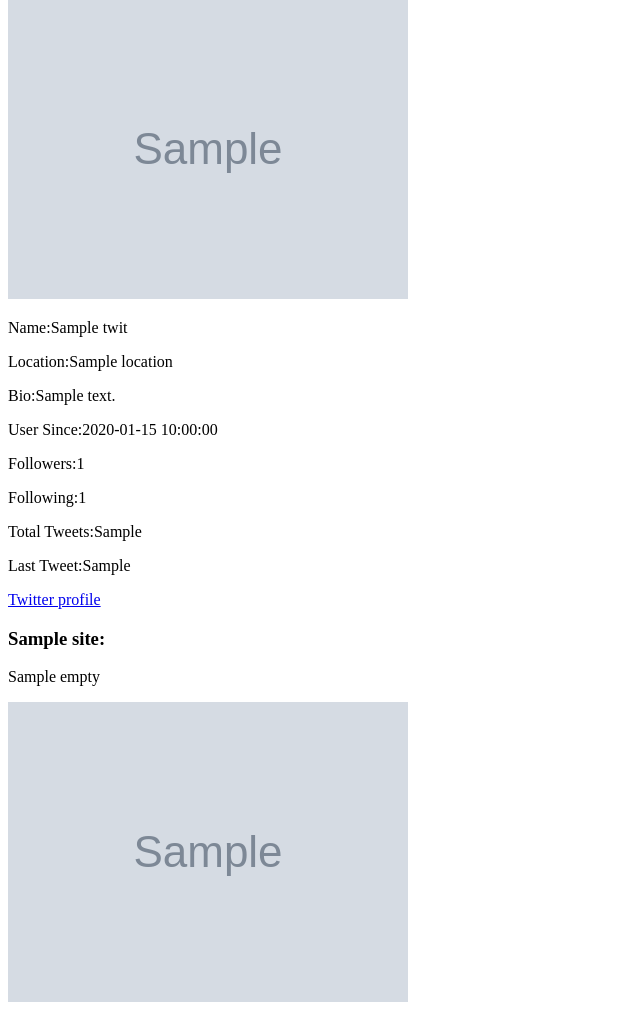
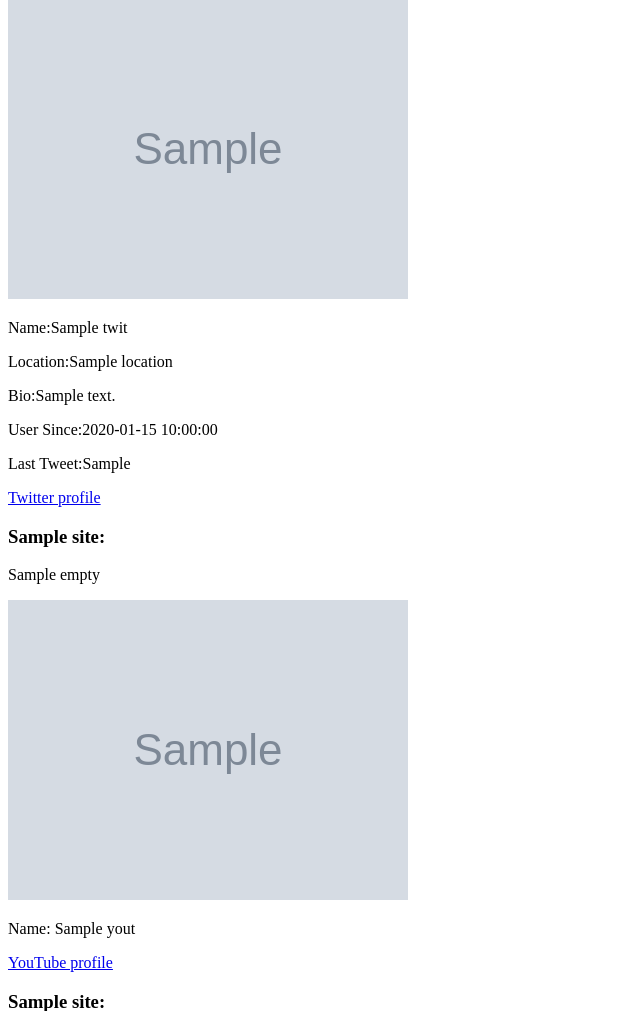
Before and after one commit to famavott/osint-scraper, a Python web app: template osint_scraper/templates/results.jinja2 in a window 1280 px wide. Shown: the part 293-1304 px from the top of the page, without its empty margins (0-640 px from the left). Run offline with Jinja, Linux system fonts and the light colour scheme; the template is opened without the code that fills it: most values are stand-ins (such as "Sample title", 1, 10 or a date in 2020); grey boxes marked "Sample" are stand-in pictures.

Commit message:
Removed twitter stats for followers, following, total tweets

```diff
--- a/osint_scraper/scripts/recon.py
+++ b/osint_scraper/scripts/recon.py
@@ -23,9 +23,6 @@
             location = None
         description = soup.find('div', class_='ProfileHeaderCard').contents[5].text
         created_at = soup.find('div', class_='ProfileHeaderCard-joinDate').contents[3].text
-        following_count = soup.find('ul', class_='ProfileNav-list').contents[2].find('span', class_='ProfileNav-value').attrs['data-count']
-        followers_count = soup.find('ul', class_='ProfileNav-list').contents[3].find('span', class_='ProfileNav-value').attrs['data-count']
-        all_tweets = soup.find('a', class_='ProfileNav-stat').find('span', class_='ProfileNav-value').attrs['data-count']
         avatar = soup.find('div', class_='ProfileAvatar').find('img', class_='ProfileAvatar-image').attrs['src']
         try:
             recent_tweet = soup.find('div', class_='content').find('p', class_='TweetTextSize TweetTextSize--normal js-tweet-text tweet-text').text
@@ -40,9 +37,6 @@
             'location': location,
             'description': description,
             'created_at': created_at,
-            'following_count': following_count,
-            'followers_count': followers_count,
-            'all_tweets': all_tweets,
             'avatar': avatar,
             'recent_tweet': recent_tweet,
             'url': url
--- a/osint_scraper/templates/results.jinja2
+++ b/osint_scraper/templates/results.jinja2
@@ -40,15 +40,6 @@
         {% endif %}
         {% if twit.created_at %}
             <p><span class='bold'>User Since:</span>{{ twit.created_at }}</p>
-        {% endif %}
-        {% if twit.followers_count %}
-            <p><span class='bold'>Followers:</span>{{ twit.followers_count }}</p>
-        {% endif %}
-        {% if twit.following_count %}
-            <p><span class='bold'>Following:</span>{{ twit.following_count }}</p>
-        {% endif %}
-        {% if twit.all_tweets %}
-            <p><span class='bold'>Total Tweets:</span>{{ twit.all_tweets }}</p>
         {% endif %}
         {% if twit.recent_tweet %}
             <p><span class='bold'>Last Tweet:</span>{{ twit.recent_tweet }}</p>
```
